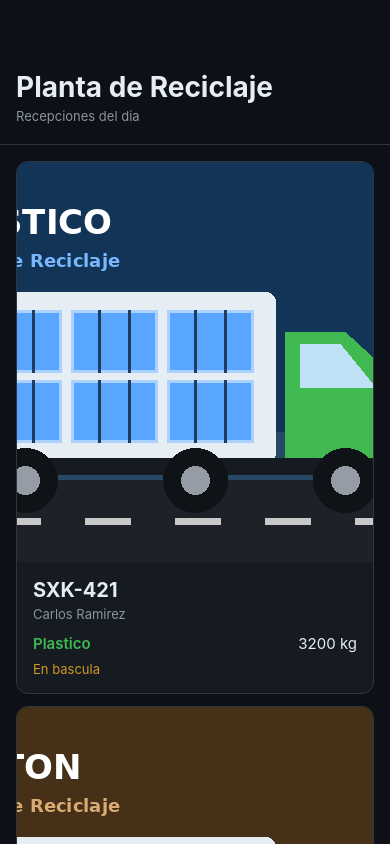
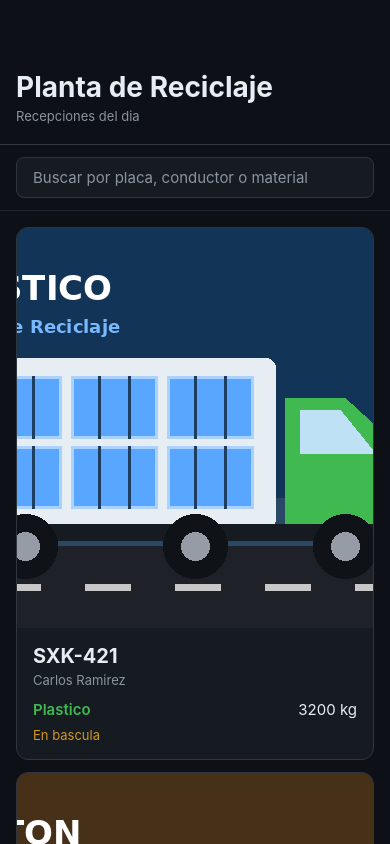
Before and after one commit to juansebastianpinedatellez5-spec/planta-reciclaje-rn, a React Native app: screen / in a window 390 px wide. Built offline with nearby package versions, Linux system fonts and the light colour scheme.

Commit message:
feat(screens): add search input with memoized real-time filter

```diff
--- a/src/screens/HomeScreen.tsx
+++ b/src/screens/HomeScreen.tsx
@@ -1,11 +1,12 @@
 // PANTALLA: HomeScreen
-// Header + lista de tarjetas con FlatList.
+// Header + buscador + lista de tarjetas con FlatList.
 
-import React, { useCallback } from 'react';
+import React, { useState, useMemo, useCallback } from 'react';
 import {
   View,
   Text,
   FlatList,
+  TextInput,
   StyleSheet,
   StatusBar,
   Platform,
@@ -15,7 +16,7 @@ import {
 import { Recepcion } from '../types';
 import { RecepcionCard } from '../components/RecepcionCard';
 import { RECEPCIONES } from '../data/mockData';
-import { COLORS, TYPOGRAPHY, SPACING } from '../theme';
+import { COLORS, TYPOGRAPHY, SPACING, RADIUS } from '../theme';
 
 const TITULO = 'Planta de Reciclaje';
 const SUBTITULO = 'Recepciones del dia';
@@ -31,6 +32,23 @@ function handlePress(recepcion: Recepcion): void {
 }
 
 export function HomeScreen(): React.JSX.Element {
+  // query = lo que el usuario escribe en el buscador.
+  const [query, setQuery] = useState<string>('');
+
+  // Lista filtrada. useMemo = solo se vuelve a calcular cuando cambia "query".
+  const recepcionesFiltradas = useMemo(() => {
+    const texto = query.trim().toLowerCase(); // minusculas = no importa si escribe mayusculas
+    if (texto === '') {
+      return RECEPCIONES; // sin texto = mostrar todo
+    }
+    return RECEPCIONES.filter(
+      (r) =>
+        r.placa.toLowerCase().includes(texto) ||
+        r.conductor.toLowerCase().includes(texto) ||
+        r.material.includes(texto),
+    );
+  }, [query]);
+
   // renderItem: le dice a FlatList como dibujar cada fila.
   // useCallback = la funcion no se vuelve a crear en cada render.
   const renderItem: ListRenderItem<Recepcion> = useCallback(
@@ -47,9 +65,23 @@ export function HomeScreen(): React.JSX.Element {
         <Text style={styles.headerSubtitle}>{SUBTITULO}</Text>
       </View>
 
+      {/* Buscador: cada letra que escribe actualiza "query" */}
+      <View style={styles.searchContainer}>
+        <TextInput
+          style={styles.searchInput}
+          placeholder="Buscar por placa, conductor o material"
+          placeholderTextColor={COLORS.textSecondary}
+          value={query}
+          onChangeText={setQuery}
+          returnKeyType="search"
+          autoCapitalize="none"
+          autoCorrect={false}
+        />
+      </View>
+
       {/* FlatList solo dibuja las filas que se ven en pantalla. ScrollView dibuja todas. */}
       <FlatList
-        data={RECEPCIONES}
+        data={recepcionesFiltradas}
         keyExtractor={(item) => item.id}
         renderItem={renderItem}
         ItemSeparatorComponent={Separador}
@@ -85,6 +117,22 @@ const styles = StyleSheet.create({
     color: COLORS.textSecondary,
     marginTop: SPACING.xs,
   },
+  searchContainer: {
+    paddingHorizontal: SPACING.base,
+    paddingVertical: SPACING.md,
+    borderBottomWidth: 1,
+    borderBottomColor: COLORS.borderLight,
+  },
+  searchInput: {
+    backgroundColor: COLORS.surface,
+    borderWidth: 1,
+    borderColor: COLORS.border,
+    borderRadius: RADIUS.md,
+    paddingHorizontal: SPACING.base,
+    paddingVertical: Platform.OS === 'ios' ? 12 : 10,
+    color: COLORS.textPrimary,
+    fontSize: TYPOGRAPHY.size.base,
+  },
   listContent: {
     padding: SPACING.base,
   },
```
